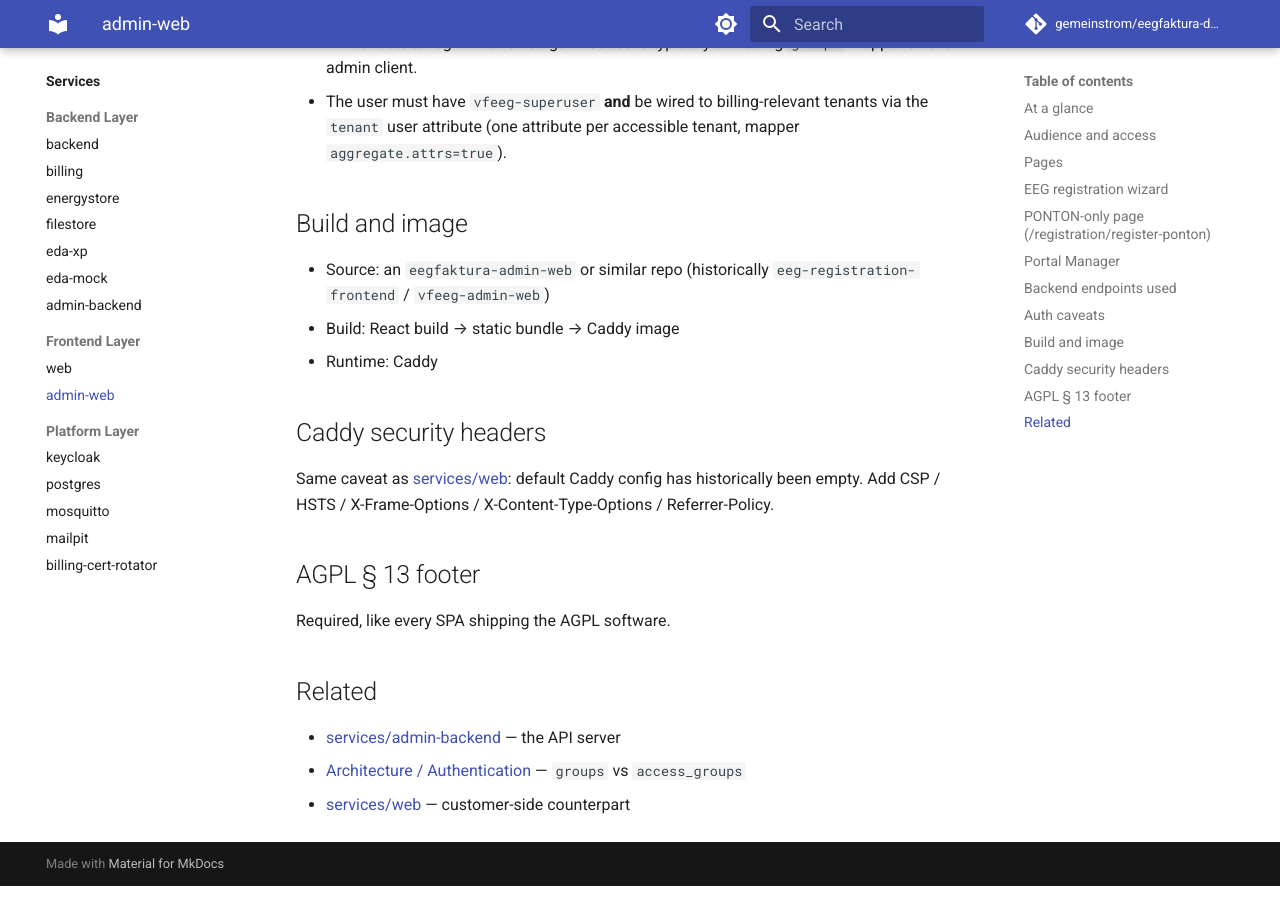
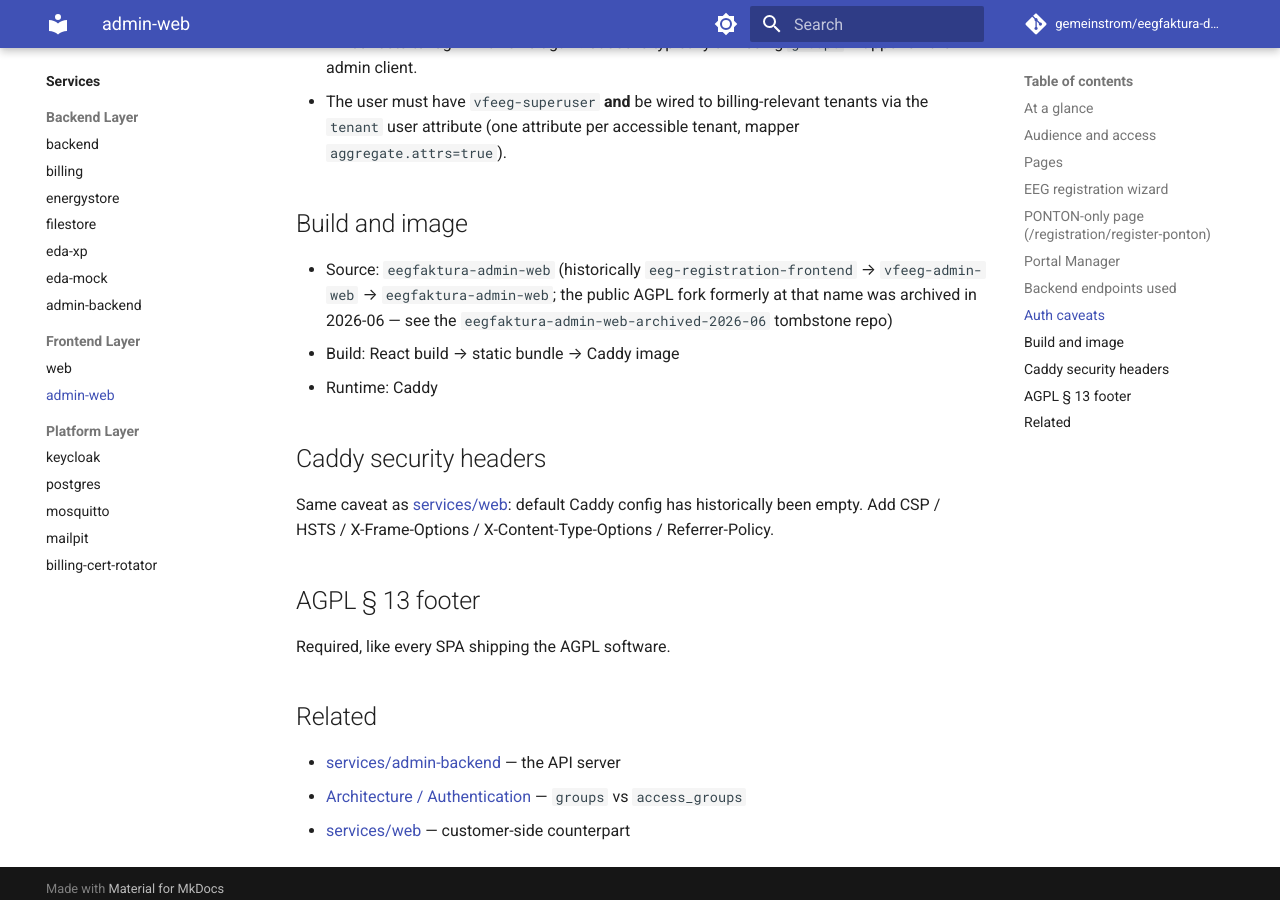
Before and after one commit to eegfaktura/eegfaktura-docs, an MkDocs documentation site: the page built from docs/services/admin-web.md, in a window 1280 px wide and 900 px high, scrolled down 3284 px. Built offline with MkDocs 1.6.1 and Material for MkDocs 9.7.7, drawn with Linux system fonts in a browser that asks for light colours; comment, search, counter and statistics services are not loaded.

Commit message:
docs: point admin-web source to renamed eegfaktura-admin-web
The admin SPA source repo is now gemeinstrom/eegfaktura-admin-web
(formerly vfeeg-admin-web; before that the AGPL fork at the same
name, archived and tombstoned as eegfaktura-admin-web-archived-2026-06).

```diff
--- a/docs/services/admin-web.md
+++ b/docs/services/admin-web.md
@@ -99,7 +99,7 @@ All routes go to admin-backend.
 
 ## Build and image
 
-- Source: an `eegfaktura-admin-web` or similar repo (historically `eeg-registration-frontend` / `vfeeg-admin-web`)
+- Source: `eegfaktura-admin-web` (historically `eeg-registration-frontend` → `vfeeg-admin-web` → `eegfaktura-admin-web`; the public AGPL fork formerly at that name was archived in 2026-06 — see the `eegfaktura-admin-web-archived-2026-06` tombstone repo)
 - Build: React build → static bundle → Caddy image
 - Runtime: Caddy
 
```
